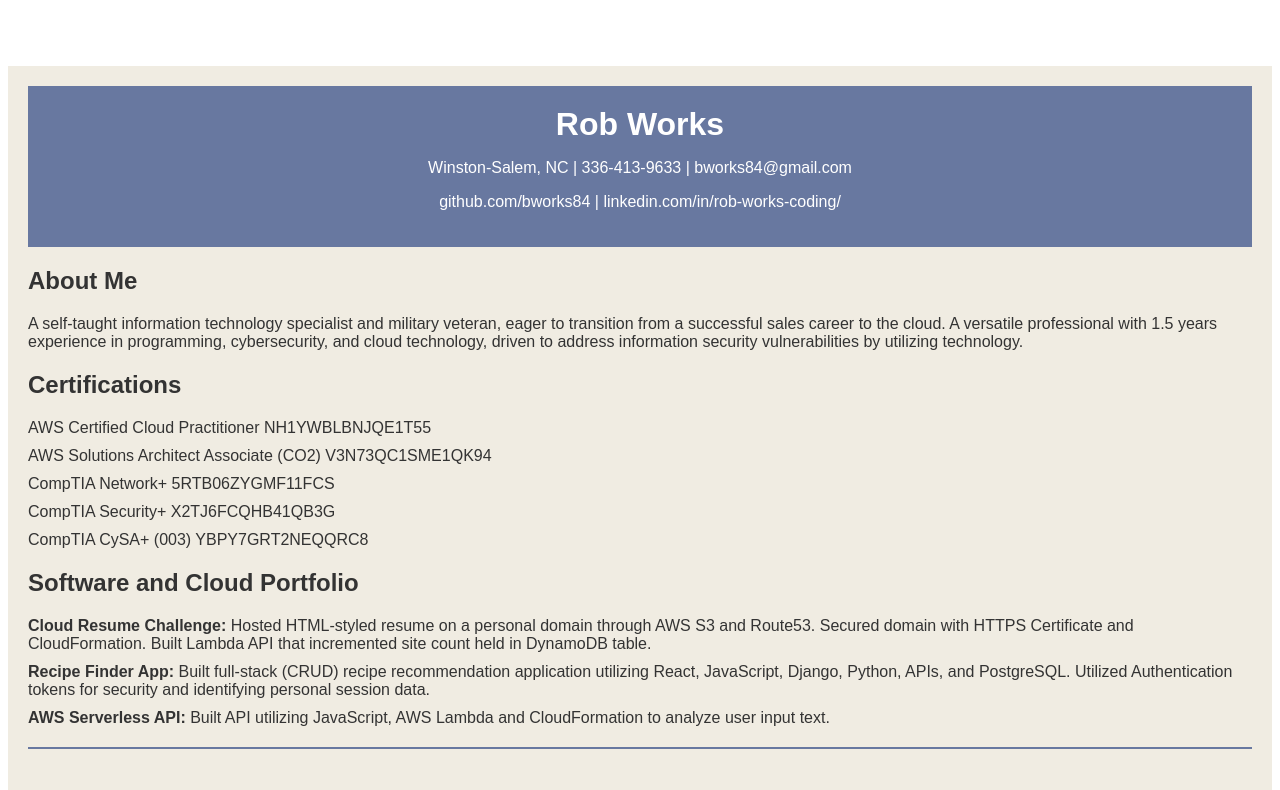
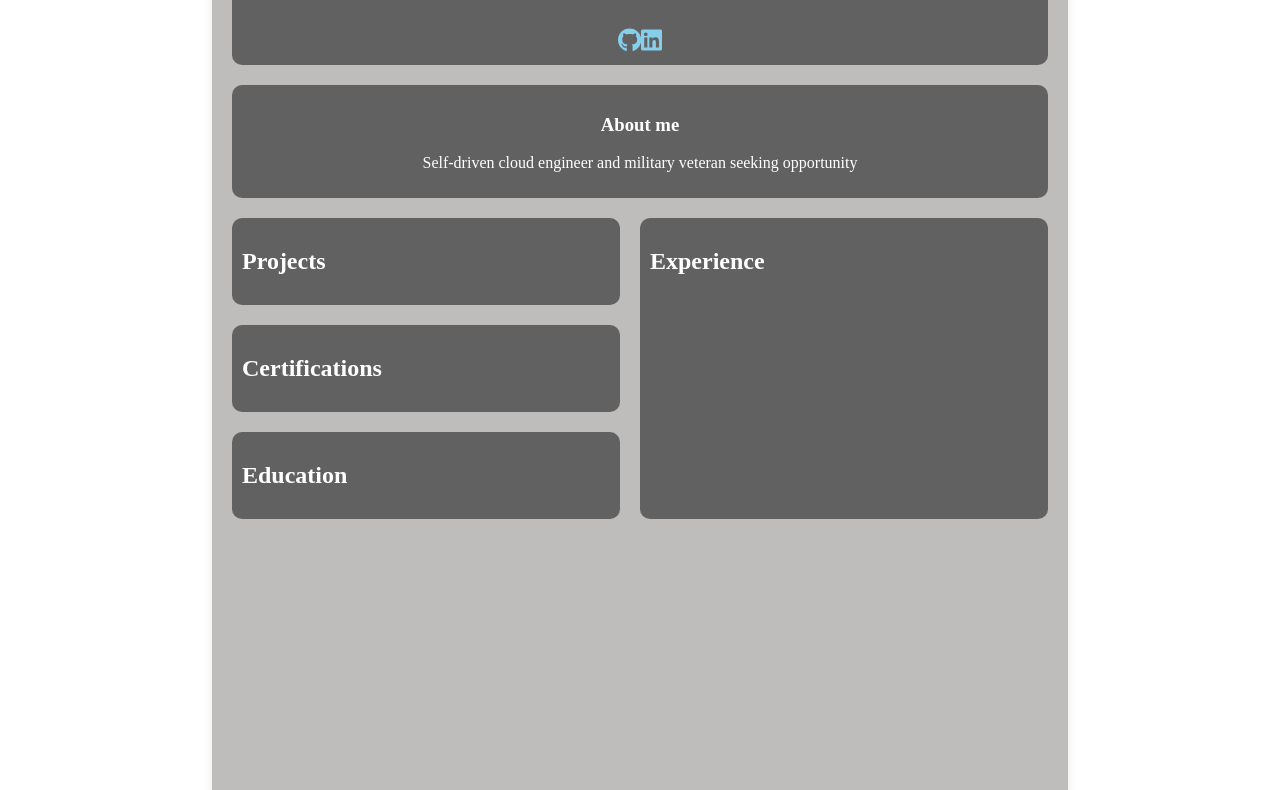
Before and after one commit to bworks84/my_portfolio, a React (Create React App) app: page / in a window 1280 px wide. Shown: the part 790-1580 px from the top of the page. Built offline with nearby package versions, Linux system fonts and the light colour scheme.

Commit message:
Day 2 work

```diff
--- /dev/null
+++ b/src/Components/GitHubLink/GitHubLink.css
@@ -0,0 +1,14 @@
+.social-icons {
+  margin-top: 1inch; /* One-inch spacing from the title */
+}
+
+.social-icons a {
+  color: #87ceeb; /* Light blue color for icons */
+  margin: 0 1inch; /* One-inch spacing between icons */
+  font-size: 1.5em; /* Adjust the icon size */
+  text-decoration: none;
+}
+
+.social-icons a:hover {
+  color: #fff; /* Change color on hover */
+}
--- /dev/null
+++ b/src/Components/GitHubLink/GitHubLink.js
@@ -0,0 +1,18 @@
+import React from "react";
+import { FontAwesomeIcon } from "@fortawesome/react-fontawesome";
+import { faGithub } from "@fortawesome/free-brands-svg-icons";
+import "./GitHubLink.css";
+
+const GitHubLink = () => {
+  return (
+    <a
+      href="https://github.com/bworks84"
+      target="_blank"
+      rel="noopener noreferrer"
+    >
+      <FontAwesomeIcon icon={faGithub} />
+    </a>
+  );
+};
+
+export default GitHubLink;
--- /dev/null
+++ b/src/Components/LinkedIn/LinkedIn.js
@@ -0,0 +1,17 @@
+import React from "react";
+import { FontAwesomeIcon } from "@fortawesome/react-fontawesome";
+import { faLinkedin } from "@fortawesome/free-brands-svg-icons";
+
+const LinkedInLink = () => {
+  return (
+    <a
+      href="https://www.linkedin.com/in/rob-works-coding/"
+      target="_blank"
+      rel="noopener noreferrer"
+    >
+      <FontAwesomeIcon icon={faLinkedin} />
+    </a>
+  );
+};
+
+export default LinkedInLink;
--- a/src/Components/Resume/Resume.css
+++ b/src/Components/Resume/Resume.css
@@ -1,43 +1,67 @@
-/* Resume.css */
-
-.resume-container {
-  font-family: "Arial", sans-serif;
-  background-color: #f0ece2;
-  color: #333;
-  margin: 0;
-  padding: 20px;
+.center {
+  display: flex;
+  justify-content: center;
+  align-items: center;
+  height: 100vh; /* Set the height to 100% of the viewport height */
 }
 
-header {
-  text-align: center;
-  background-color: #6878a0;
-  color: #fff;
-  padding: 20px;
+.resume {
+  width: 8.5in; /* Set the width to match the width of a standard letter-sized paper (8.5 inches) */
+  height: 11in; /* Set the height to match the height of a standard letter-sized paper (11 inches) */
+  background-color: #bfbcbc; /* White background color */
+  border-radius: 10px; /* Add rounded corners */
+  box-shadow: 0 0 10px rgba(32, 31, 31, 0.1); /* Add a subtle box shadow for depth */
+  padding: 20px; /* Add padding for content inside the resume */
+  margin: 20px; /* Add margin for spacing */
+  /* Add any additional styling you desire */
 }
 
-h1 {
-  margin: 0;
+.title {
+  background-color: #616161; /* Dark grey background color */
+  color: #fff; /* White text color */
+  border-radius: 10px; /* Rounded corners */
+  padding: 10px; /* Padding for content inside the title */
+  text-align: center; /* Center the text */
+  margin-bottom: 20px; /* Add margin to separate the title from the rest of the content */
 }
 
-section {
-  margin-bottom: 20px;
+.social-icons {
+  margin-top: 1inch; /* One-inch spacing from the title */
 }
 
-ul {
-  list-style-type: none;
-  padding: 0;
-  margin: 0;
+.social-icons a {
+  color: #87ceeb; /* Light blue color for icons */
+  margin: 0 1inch; /* One-inch spacing between icons */
+  font-size: 1.5em; /* Adjust the icon size */
+  text-decoration: none;
 }
 
-li {
-  margin-bottom: 10px;
+.social-icons a:hover {
+  color: #fff; /* Change color on hover */
 }
 
-.experience {
-  border-top: 2px solid #6878a0;
-  padding-top: 20px;
+.sections-container {
+  display: flex;
 }
 
-.education {
-  margin-top: 20px;
+.left-sections {
+  flex: 1;
 }
+
+.section {
+  background-color: #616161; /* Light grey background color for sections */
+  padding: 10px; /* Padding for content inside sections */
+  margin-bottom: 20px; /* Add margin to separate sections */
+  border-radius: 10px;
+  color: #fff;
+}
+
+.right-section {
+  flex: 1;
+  background-color: #616161; /* Light grey background color for the right section */
+  padding: 10px; /* Padding for content inside the right section */
+  margin-bottom: 20px; /* Add margin to separate from other sections */
+  margin-left: 20px; /* Add margin to create space between left and right sections */
+  border-radius: 10px;
+  color: #fff;
+}
--- a/src/Components/Resume/Resume.js
+++ b/src/Components/Resume/Resume.js
@@ -1,72 +1,56 @@
 // Resume.js
-
 import React from "react";
-import "./Resume.css"; // Import the CSS file
+import "./Resume.css";
+import GitHubLink from "../GitHubLink/GitHubLink";
+import LinkedInLink from "../LinkedIn/LinkedIn";
 
 const Resume = () => {
   return (
-    <div className="resume-container">
-      <header>
-        <h1>Rob Works</h1>
-        <p>Winston-Salem, NC | 336-413-9633 | bworks84@gmail.com</p>
-        <p>github.com/bworks84 | linkedin.com/in/rob-works-coding/</p>
-      </header>
-
-      <section>
-        <h2>About Me</h2>
-        <p>
-          A self-taught information technology specialist and military veteran,
-          eager to transition from a successful sales career to the cloud. A
-          versatile professional with 1.5 years experience in programming,
-          cybersecurity, and cloud technology, driven to address information
-          security vulnerabilities by utilizing technology.
-        </p>
-      </section>
-
-      <section>
-        <h2>Certifications</h2>
-        <ul>
-          <li>AWS Certified Cloud Practitioner NH1YWBLBNJQE1T55</li>
-          <li>AWS Solutions Architect Associate (CO2) V3N73QC1SME1QK94</li>
-          <li>CompTIA Network+ 5RTB06ZYGMF11FCS</li>
-          <li>CompTIA Security+ X2TJ6FCQHB41QB3G</li>
-          <li>CompTIA CySA+ (003) YBPY7GRT2NEQQRC8</li>
-        </ul>
-      </section>
-
-      <section>
-        <h2>Software and Cloud Portfolio</h2>
-        <ul>
-          <li>
-            <strong>Cloud Resume Challenge:</strong> Hosted HTML-styled resume
-            on a personal domain through AWS S3 and Route53. Secured domain with
-            HTTPS Certificate and CloudFormation. Built Lambda API that
-            incremented site count held in DynamoDB table.
-          </li>
-          <li>
-            <strong>Recipe Finder App:</strong> Built full-stack (CRUD) recipe
-            recommendation application utilizing React, JavaScript, Django,
-            Python, APIs, and PostgreSQL. Utilized Authentication tokens for
-            security and identifying personal session data.
-          </li>
-          <li>
-            <strong>AWS Serverless API:</strong> Built API utilizing JavaScript,
-            AWS Lambda and CloudFormation to analyze user input text.
-          </li>
-        </ul>
-      </section>
-
-      <section className="experience">
-        <h2>Experience</h2>
-        <ul>{/* ... Experience details go here ... */}</ul>
-      </section>
-
-      <section className="education">
-        <h2>Education</h2>
-        <p>{/* ... Education details go here ... */}</p>
-      </section>
-
-      {/* ... Add more sections as needed ... */}
+    <div className="center">
+      <div className="resume">
+        <div className="title">
+          <h1>Rob Works</h1>
+          <div className="social-icons">
+            <GitHubLink />
+            <LinkedInLink />
+          </div>
+        </div>
+        <div className="resume_left">
+          <div className="resume_profile"></div>
+          <div className="resume_content">{/* ... other sections ... */}</div>
+        </div>
+        <div className="resume_right">
+          <div className="resume_item resume_about">
+            <div className="title">
+              <h3 className="bold">About me</h3>
+              <p>
+                Self-driven cloud engineer and military veteran seeking
+                opportunity
+              </p>
+            </div>
+          </div>
+          <div className="sections-container">
+            <div className="left-sections">
+              <div className="section projects">
+                <h2>Projects</h2>
+                {/* ... Your projects content */}
+              </div>
+              <div className="section certifications">
+                <h2>Certifications</h2>
+                {/* ... Your certifications content */}
+              </div>
+              <div className="section education">
+                <h2>Education</h2>
+                {/* ... Your education content */}
+              </div>
+            </div>
+            <div className="section right-section">
+              <h2>Experience</h2>
+              {/* ... Your experience content */}
+            </div>
+          </div>
+        </div>
+      </div>
     </div>
   );
 };
```
Also changed, not shown: 1 other file (tests, documents, lock files or other folders).
